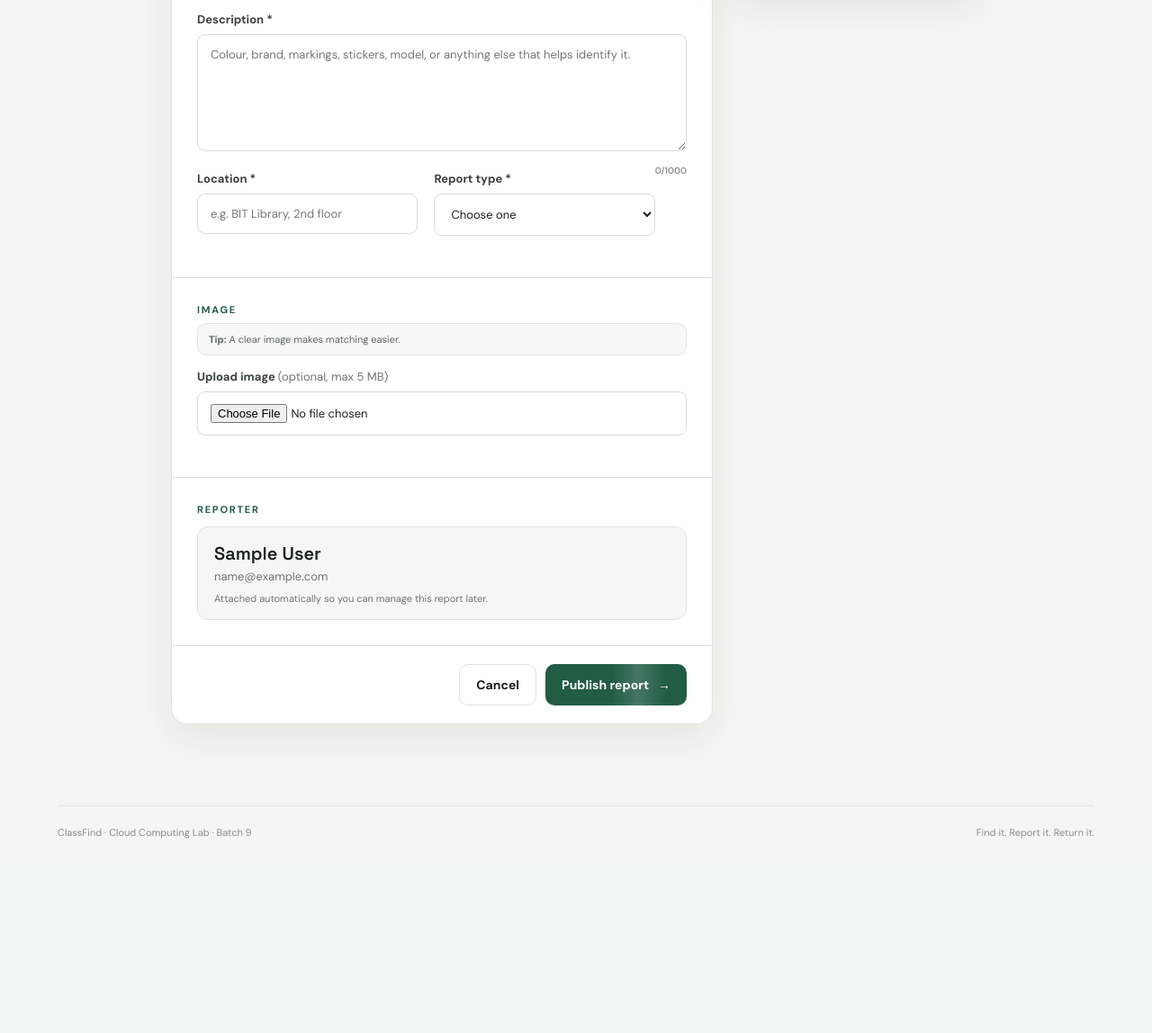
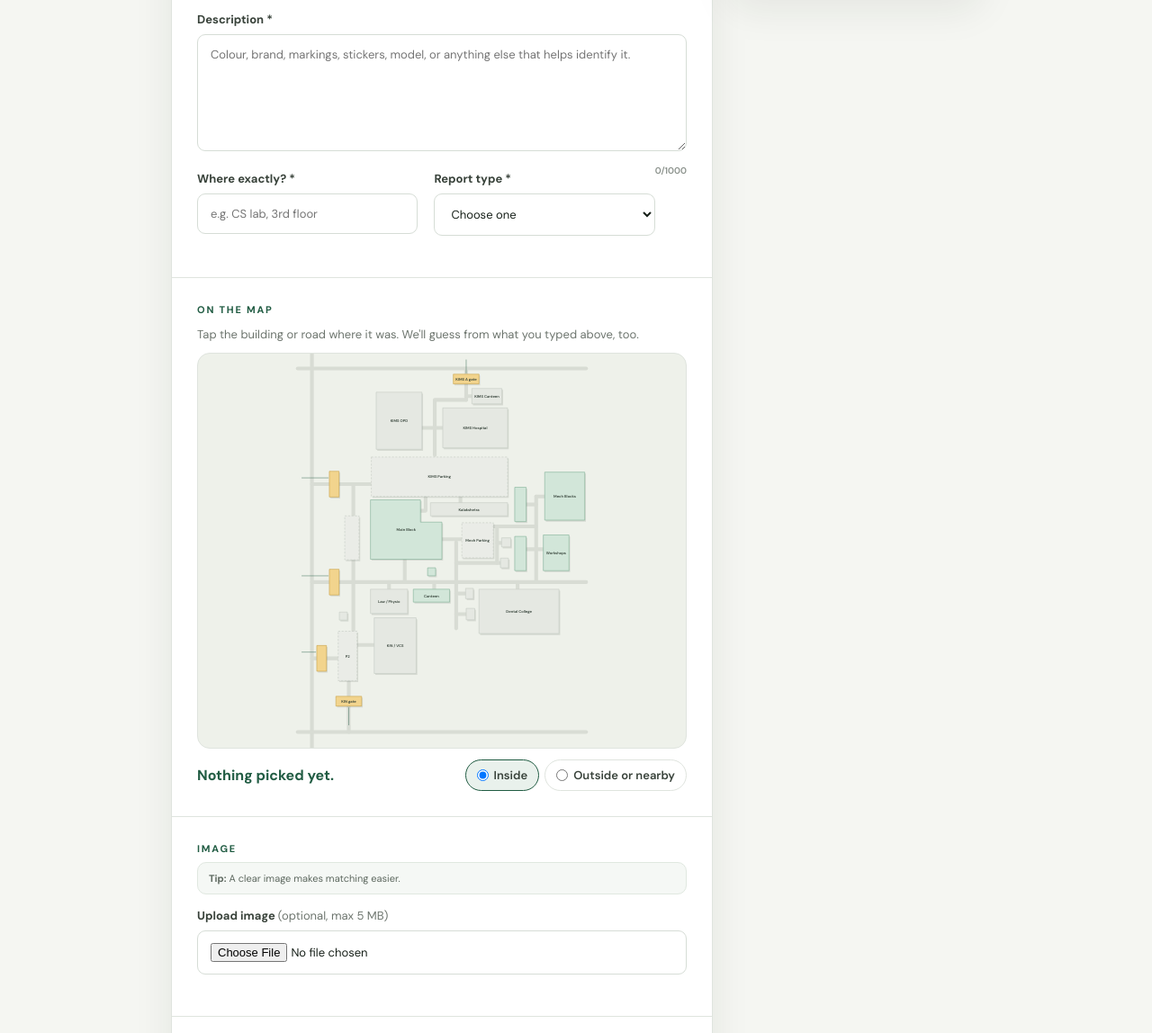
Before and after one commit to vidit-16/ClassFind, a Flask app: page /report in a window 1280 px wide. Shown: the part 749-1897 px from the top of the page at 90% size. Before the commit the page ends 1681 px from the top, so only its background shows below. Run offline with Flask 3, Linux system fonts and the light colour scheme; the visitor is signed in with stand-in values (Sample User, id 1); tables that the repository leaves empty hold one stand-in row (values such as "Sample post"); some libraries are stand-ins or nearby versions.

Commit message:
Pick where an item was by tapping the map
The report and edit forms show the campus map. Tapping a building or a road
sets the place, with a choice of inside or outside. Typing the location
does the same: a single match is picked, and a word that fits several
places, like "canteen", outlines all of them and asks which one.

Coming from "I found something" or "I lost something" on the home page
now preselects the report type.

```diff
--- a/app.py
+++ b/app.py
@@ -127,6 +127,7 @@ def csrf_token():
 
 
 app.jinja_env.globals["csrf_token"] = csrf_token
+app.jinja_env.globals["campus_map"] = campus.CAMPUS
 
 
 @app.before_request
@@ -834,6 +835,13 @@ def map_summary():
     }
 
 
+@app.get("/api/place")
+def place_lookup():
+    """Which places some location text could mean, for the map picker to highlight."""
+    found = campus.resolve_place(request.args.get("q", "")[:120])
+    return {**found, "names": {i: campus.place_short(i) for i in found["candidates"]}}
+
+
 @app.get("/api/map")
 def map_feed():
     """The map's data as JSON. The home page polls this to stay live."""
@@ -916,7 +924,6 @@ def index():
         selected_status=status,
         selected_place=place,
         selected_place_name=campus.place_short(place) or place.title(),
-        campus_map=campus.CAMPUS,
         map_data=map_summary(),
         sort_order=sort_order,
     )
--- a/static/app.js
+++ b/static/app.js
@@ -173,7 +173,10 @@ document.addEventListener("DOMContentLoaded", () => {
         if (!response.ok) throw new Error(data.error || "Could not read that.");
         Object.entries(data.fields).forEach(([name, value]) => {
           const field = form.elements.namedItem(name);
-          if (field && value) field.value = value;
+          if (field && value) {
+            field.value = value;
+            field.dispatchEvent(new Event("input", { bubbles: true }));
+          }
         });
         form.querySelectorAll("textarea[maxlength]").forEach((area) => area.dispatchEvent(new Event("input")));
         status.textContent = "Filled in below. Check each field before publishing.";
--- /dev/null
+++ b/static/picker.js
@@ -0,0 +1,87 @@
+// The map on the report form: tap where the item was, or let what you typed
+// pick it. Without this script the server reads the place from the text.
+(() => {
+  const picker = document.querySelector(".place-picker");
+  if (!picker) return;
+  const form = picker.closest("form");
+  const svg = picker.querySelector(".campus-svg");
+  const placeInput = picker.querySelector("input[name='place']");
+  const choice = picker.querySelector(".picker-choice");
+  const sides = picker.querySelectorAll("input[name='place_side']");
+  const location = form.elements.namedItem("location");
+  // Once someone taps the map, typing no longer moves their choice.
+  let tapped = Boolean(placeInput.value);
+  let timer;
+
+  const nameOf = (el) => (el.querySelector("title") || {}).textContent || "";
+  const setSide = (side) => sides.forEach((radio) => { radio.checked = radio.value === side; });
+
+  function clearMarks() {
+    svg.querySelectorAll(".selected, .candidate").forEach((el) => el.classList.remove("selected", "candidate"));
+  }
+
+  function choose(el, side) {
+    clearMarks();
+    el.classList.add("selected");
+    const isRoad = el.classList.contains("road-hit");
+    placeInput.value = isRoad ? el.dataset.road : el.dataset.place;
+    if (isRoad) setSide("outside");
+    else if (side) setSide(side);
+    choice.textContent = isRoad ? `On the ${nameOf(el).replace(/^./, (c) => c.toLowerCase())}` : nameOf(el);
+  }
+
+  svg.addEventListener("click", (event) => {
+    const target = event.target.closest(".place, .road-hit");
+    if (!target) return;
+    tapped = true;
+    choose(target);
+  });
+  svg.addEventListener("keydown", (event) => {
+    if (event.key !== "Enter" && event.key !== " ") return;
+    const target = event.target.closest(".place");
+    if (!target) return;
+    event.preventDefault();
+    tapped = true;
+    choose(target);
+  });
+
+  async function guess() {
+    if (tapped || !location.value.trim()) return;
+    try {
+      const url = `${picker.dataset.lookup}?q=${encodeURIComponent(location.value)}`;
+      const found = await (await fetch(url)).json();
+      if (tapped) return;
+      clearMarks();
+      placeInput.value = "";
+      if (found.place) {
+        const el = svg.querySelector(`.place[data-place="${found.place}"]`) ||
+          svg.querySelector(`.road-hit[data-road="${found.place}"]`);
+        if (el) choose(el, found.side);
+        choice.textContent += " (from what you typed; tap to change)";
+      } else if (found.candidates.length) {
+        setSide(found.side);
+        found.candidates.forEach((id) => {
+          const el = svg.querySelector(`.place[data-place="${id}"]`);
+          if (el) el.classList.add("candidate");
+        });
+        const names = found.candidates.map((id) => found.names[id]);
+        const list = names.length > 1 ? `${names.slice(0, -1).join(", ")} or ${names.slice(-1)}` : names[0];
+        choice.textContent = `That could be ${list}. Tap the right one.`;
+      } else {
+        choice.textContent = "Tap the place on the map.";
+      }
+    } catch {
+      // The lookup is only a convenience.
+    }
+  }
+
+  location.addEventListener("input", () => {
+    window.clearTimeout(timer);
+    timer = window.setTimeout(guess, 350);
+  });
+
+  const start = placeInput.value &&
+    (svg.querySelector(`.place[data-place="${placeInput.value}"]`) ||
+     svg.querySelector(`.road-hit[data-road="${placeInput.value}"]`));
+  if (start) choose(start);
+})();
--- a/static/style.css
+++ b/static/style.css
@@ -213,3 +213,16 @@ body::after{content:"";position:fixed;z-index:-1;width:420px;height:420px;right:
   .campus-stats{margin:0}
 }
 @media(prefers-reduced-motion:reduce){.campus-map *,.result-row a{animation:none!important;transition:none!important}}
+/* Picking a place on the report form */
+.picker-help{margin:0 0 12px;color:var(--muted);font-size:13px}
+.picker-frame .campus-svg{height:440px;background:#eef1ea;border-radius:14px;border:1px solid var(--line)}
+.place-picker{--ground:#eef1ea;--road:#d8dcd4;--block:#e5e8e2;--block-line:#c6ccc4;--bit:#d2e6d9;--bit-line:#86b39a;--park:#eaece7;--gate:#f2d48d;--gate-line:#c9a54e;--label:#334037;--drop:rgba(23,32,25,.11);--badge:#215c43;--heat:#e0693f}
+.place-picker .road-hit{pointer-events:stroke;cursor:pointer}
+.place-picker .road-hit:hover,.place-picker .road-hit.selected{stroke:rgba(33,92,67,.35)}
+.place-picker .place.candidate .place-shape{stroke:var(--heat);stroke-width:3;stroke-dasharray:none;animation:candidate 1.4s ease-in-out infinite}
+@keyframes candidate{50%{stroke-opacity:.35}}
+.picker-state{display:flex;flex-wrap:wrap;align-items:center;justify-content:space-between;gap:12px;margin-top:12px}
+.picker-choice{margin:0;font-weight:700;color:var(--accent)}
+.side-toggle{display:flex;gap:6px}.side-toggle label{display:flex;align-items:center;gap:6px;margin:0;padding:8px 12px;border:1px solid var(--line);border-radius:999px;font-size:13px;font-weight:600;cursor:pointer}.side-toggle input{width:auto;margin:0}
+.side-toggle label:has(input:checked){border-color:var(--accent);background:var(--soft)}
+@media(max-width:560px){.picker-frame .campus-svg{height:360px}}
--- a/templates/_campus_map.html
+++ b/templates/_campus_map.html
@@ -19,9 +19,9 @@
   </g>
   <g class="map-places">
     {% for place in campus_map.places %}
-    {% set counts = map_data.places.get(place.id, {}) %}
+    {% set counts = map_data.places.get(place.id, {}) if not picker else {} %}
     {% set box = place.box %}
-    <g class="place kind-{{ place.kind }}{% if place.id == selected_place %} selected{% endif %}" data-place="{{ place.id }}"
+    <g class="place kind-{{ place.kind }}{% if place.id == (picked_place if picker else selected_place) %} selected{% endif %}" data-place="{{ place.id }}"
        tabindex="0" role="button" aria-label="{{ place.name }}{% if counts.found %}, {{ counts.found }} found{% endif %}{% if counts.lost %}, {{ counts.lost }} lost{% endif %}">
       <title>{{ place.name }}</title>
       <polygon class="place-shape" points="{{ place.points }}"/>
@@ -30,6 +30,7 @@
     </g>
     {% endfor %}
   </g>
+  {% if not picker %}
   <g class="map-badges" aria-hidden="true">
     {% for place in campus_map.places %}
     {% set counts = map_data.places.get(place.id, {}) %}
@@ -52,4 +53,5 @@
     </g>
   </g>
   <g class="map-pins"></g>
+  {% endif %}
 </svg>
--- /dev/null
+++ b/templates/_place_picker.html
@@ -0,0 +1,16 @@
+{# Pick where an item was by tapping the campus map. picker.js does the work; without it the text above is used. #}
+<div class="form-section place-picker" data-lookup="{{ url_for('place_lookup') }}">
+  <p class="section-kicker">ON THE MAP</p>
+  <p class="picker-help">Tap the building or road where it was. We'll guess from what you typed above, too.</p>
+  <div class="picker-frame">
+    {% with picker=true %}{% include "_campus_map.html" %}{% endwith %}
+  </div>
+  <div class="picker-state">
+    <p class="picker-choice" aria-live="polite">{% if picked_place %}{{ campus_map.places | selectattr("id", "equalto", picked_place) | map(attribute="name") | first | default(picked_place) }}{% else %}Nothing picked yet.{% endif %}</p>
+    <div class="side-toggle" role="radiogroup" aria-label="Inside or outside">
+      <label><input type="radio" name="place_side" value="inside" {% if picked_side != "outside" %}checked{% endif %}> Inside</label>
+      <label><input type="radio" name="place_side" value="outside" {% if picked_side == "outside" %}checked{% endif %}> Outside or nearby</label>
+    </div>
+  </div>
+  <input type="hidden" name="place" value="{{ picked_place }}">
+</div>
--- a/templates/edit.html
+++ b/templates/edit.html
@@ -1,5 +1,6 @@
 {% extends "base.html" %}
 {% block title %}Edit {{ item.title }} — ClassFind{% endblock %}
+{% block scripts %}<script src="{{ url_for('static', filename='picker.js') }}"></script>{% endblock %}
 {% block content %}
 <section class="form-wrap">
   <div class="form-intro"><div class="hero-topline"><p class="eyebrow">EDIT REPORT</p><span class="live-chip">Saved to your account</span></div>
@@ -20,7 +21,7 @@
       </div>
       <label>Description *<textarea name="description" required maxlength="1000" rows="5">{{ item.description }}</textarea></label>
       <div class="field-grid">
-        <label>Location *<input name="location" required maxlength="120" value="{{ item.location }}"></label>
+        <label>Where exactly? *<input name="location" required maxlength="120" value="{{ item.location }}"></label>
         <label>Status *<select name="status" required>
           <option value="Lost" {% if item.status == "Lost" %}selected{% endif %}>Lost</option>
           <option value="Found" {% if item.status == "Found" %}selected{% endif %}>Found</option>
@@ -28,6 +29,7 @@
         </select></label>
       </div>
     </div>
+    {% with picked_place=item.place or "", picked_side=item.place_side or "inside" %}{% include "_place_picker.html" %}{% endwith %}
     <div class="form-section">
       <p class="section-kicker">IMAGE</p>
       {% if item.image_src %}
--- a/templates/report.html
+++ b/templates/report.html
@@ -1,5 +1,6 @@
 {% extends "base.html" %}
 {% block title %}Report Item — ClassFind{% endblock %}
+{% block scripts %}<script src="{{ url_for('static', filename='picker.js') }}"></script>{% endblock %}
 {% block content %}
 <section class="form-wrap wide-form">
   <div class="form-intro form-intro-split">
@@ -30,10 +31,11 @@
         </div>
         <label>Description *<textarea name="description" required maxlength="1000" rows="6" placeholder="Colour, brand, markings, stickers, model, or anything else that helps identify it."></textarea></label>
         <div class="field-grid">
-          <label>Location *<input name="location" required maxlength="120" placeholder="e.g. BIT Library, 2nd floor"></label>
-          <label>Report type *<select name="status" required><option value="">Choose one</option><option value="Lost">I lost this item</option><option value="Found">I found this item</option></select></label>
+          <label>Where exactly? *<input name="location" required maxlength="120" placeholder="e.g. CS lab, 3rd floor"></label>
+          <label>Report type *<select name="status" required><option value="">Choose one</option><option value="Lost" {% if request.args.status == "Lost" %}selected{% endif %}>I lost this item</option><option value="Found" {% if request.args.status == "Found" %}selected{% endif %}>I found this item</option></select></label>
         </div>
       </div>
+      {% with picked_place="", picked_side="inside" %}{% include "_place_picker.html" %}{% endwith %}
       <div class="form-section">
         <p class="section-kicker">IMAGE</p>
         <div class="upload-tip"><strong>Tip:</strong> A clear image makes matching easier.</div>
```
Also changed, not shown: tests/test_app.py (+22 -0 lines).
